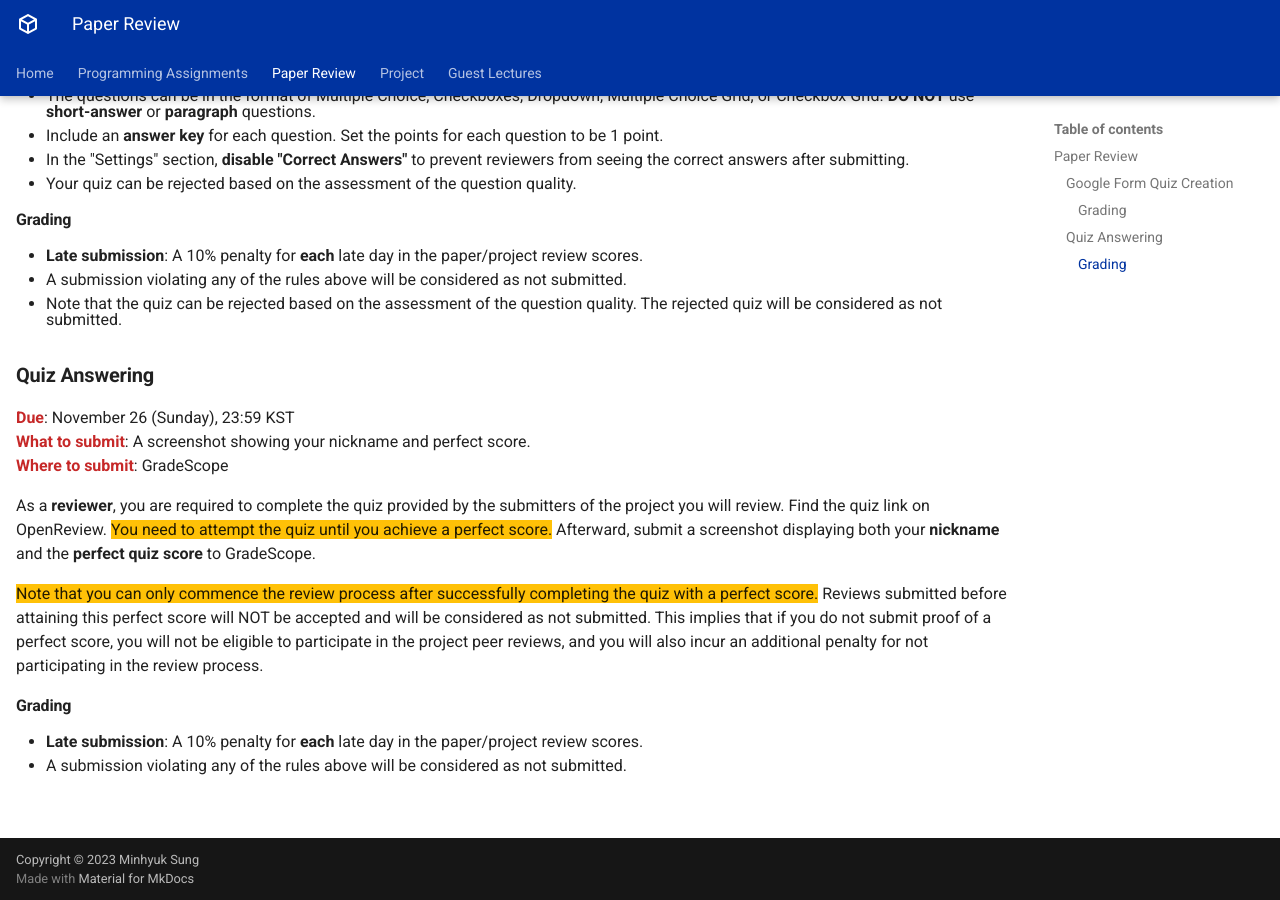
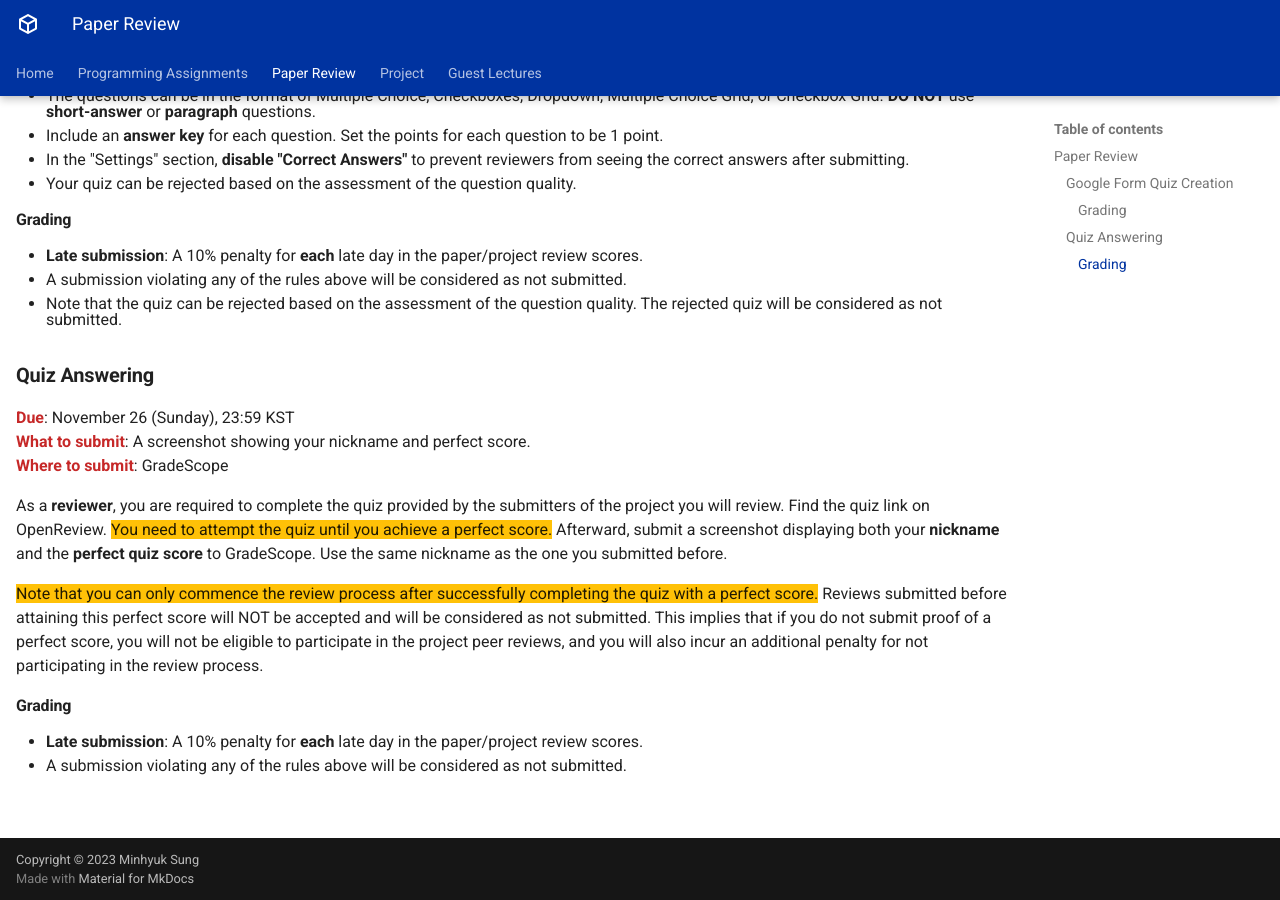
Before and after one commit to mhsung/kaist-cs479-fall-2023, an MkDocs documentation site: the page built from docs/paper-review.md, in a window 1280 px wide and 900 px high, scrolled down 835 px. Built offline with MkDocs 1.6.1 and Material for MkDocs 9.7.7, drawn with Linux system fonts in a browser that asks for light colours.

Commit message:
Updated.

```diff
--- a/docs/paper-review.md
+++ b/docs/paper-review.md
@@ -49,7 +49,7 @@ Refer to the following link to learn how to create a quiz using Google Forms:
 ^^What to submit^^: A screenshot showing your nickname and perfect score.
 ^^Where to submit^^: GradeScope
 
-As a **reviewer**, you are required to complete the quiz provided by the submitters of the project you will review. Find the quiz link on OpenReview. ==You need to attempt the quiz until you achieve a perfect score.== Afterward, submit a screenshot displaying both your **nickname** and the **perfect quiz score** to GradeScope.
+As a **reviewer**, you are required to complete the quiz provided by the submitters of the project you will review. Find the quiz link on OpenReview. ==You need to attempt the quiz until you achieve a perfect score.== Afterward, submit a screenshot displaying both your **nickname** and the **perfect quiz score** to GradeScope. Use the same nickname as the one you submitted before.
 
 ==Note that you can only commence the review process after successfully completing the quiz with a perfect score.== Reviews submitted before attaining this perfect score will NOT be accepted and will be considered as not submitted. This implies that if you do not submit proof of a perfect score, you will not be eligible to participate in the project peer reviews, and you will also incur an additional penalty for not participating in the review process.
 
```
